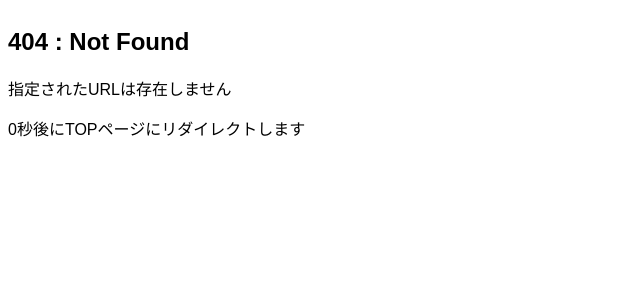
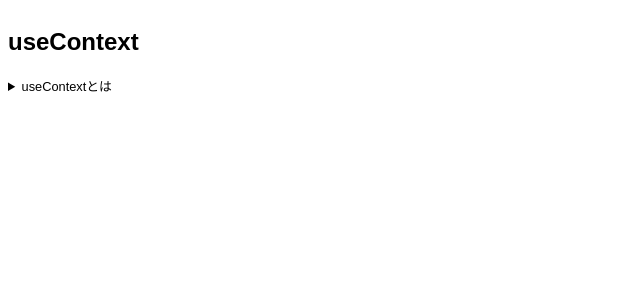
Before and after one commit to keroro0402/Next_Docker_App, a Next.js app in the folder web/: page /08_useContext in a window 1280 px wide. Before the commit this address had no page. Shown: the top 300 px of the page, without its empty margins (0-640 px from the left). Built offline with nearby package versions, Linux system fonts and the light colour scheme.

Commit message:
useContextページ作成

```diff
--- /dev/null
+++ b/web/src/app/08_useContext/layout.tsx
@@ -0,0 +1,15 @@
+import React, { ReactNode } from 'react';
+
+interface SubLayoutProps {
+  children: ReactNode;
+}
+
+const SubLayout: React.FC<SubLayoutProps> = ({ children }) => {
+  return (
+    <>
+      <div>{children}</div>
+    </>
+  );
+};
+
+export default SubLayout;
--- /dev/null
+++ b/web/src/app/08_useContext/page.tsx
@@ -0,0 +1,13 @@
+export default function UseContext() {
+  return (
+    <>
+      <h2>useContext</h2>
+      <details className='accordion-003 fs_small '>
+        <summary>useContextとは</summary>
+        <p className='m-0'></p>
+      </details>
+
+      {/* <div className='card'>{<UseMemo01 />}</div> */}
+    </>
+  );
+}
--- a/web/src/app/page.tsx
+++ b/web/src/app/page.tsx
@@ -17,6 +17,9 @@ export default function Home() {
         <Link href={'./03_useReducer'}>useReducer</Link>
       </p>
       <p>
+        <Link href={'./08_useContext'}>useContext</Link>
+      </p>
+      <p>
         <Link href={'./05_memo'}>memo</Link>
       </p>
       <p>
```
